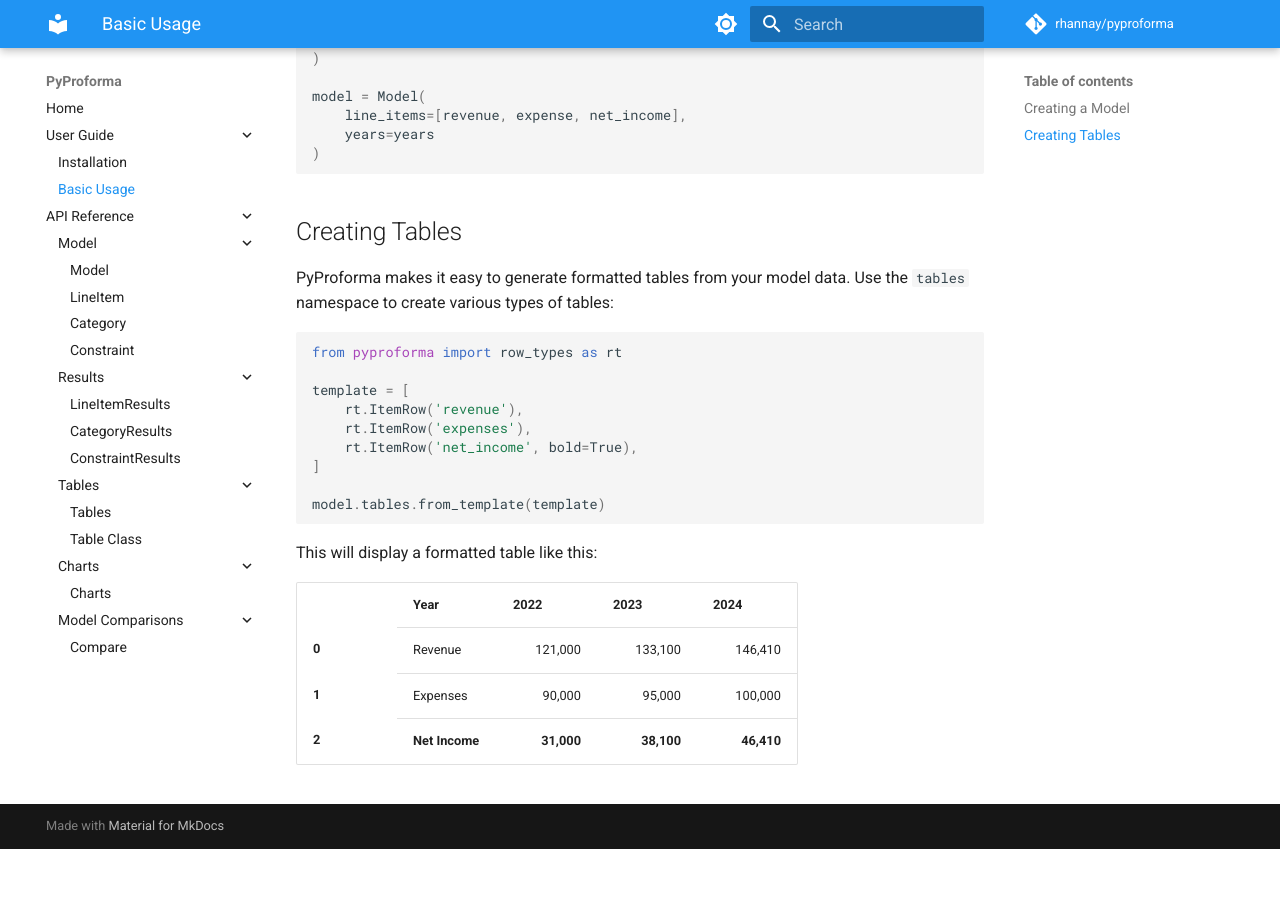
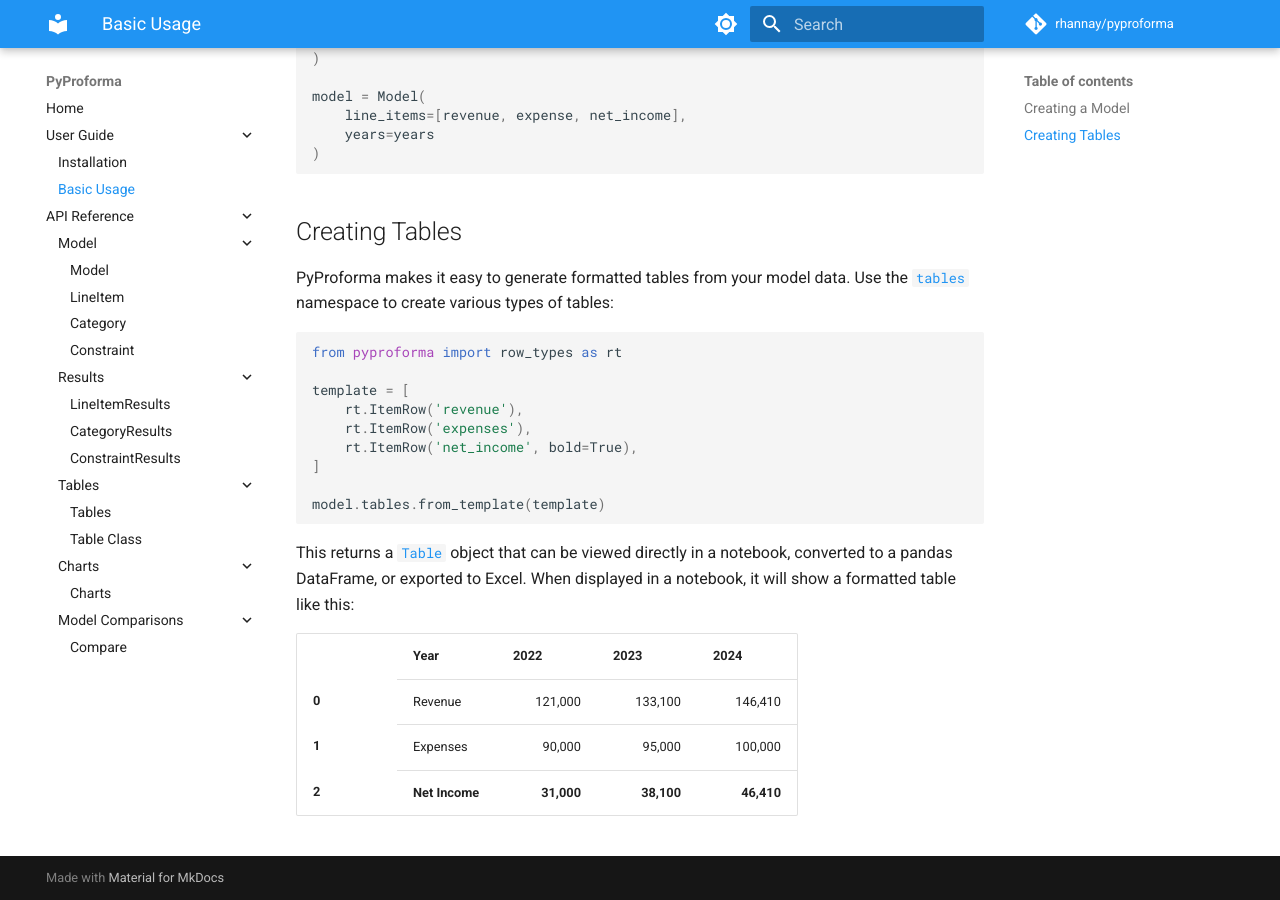
Before and after one commit to rhannay/pyproforma, an MkDocs documentation site: the page built from docs/user-guide/basic-usage.md, in a window 1280 px wide and 900 px high, scrolled down 832 px. Built offline with MkDocs 1.6.1 and Material for MkDocs 9.7.7, drawn with Linux system fonts in a browser that asks for light colours; comment, search, counter and statistics services are not loaded; before the commit the page ends 1681 px from its top, so only the background shows below that.

Commit message:
Clarify table creation section in basic usage guide to specify return type and usage options

````diff
--- a/docs/user-guide/basic-usage.md
+++ b/docs/user-guide/basic-usage.md
@@ -45,7 +45,7 @@ model = Model(
 
 ## Creating Tables
 
-PyProforma makes it easy to generate formatted tables from your model data. Use the `tables` namespace to create various types of tables:
+PyProforma makes it easy to generate formatted tables from your model data. Use the [`tables`](../api/tables.md) namespace to create various types of tables:
 
 ```python
 from pyproforma import row_types as rt
@@ -59,7 +59,7 @@ template = [
 model.tables.from_template(template)
 ```
 
-This will display a formatted table like this:
+This returns a [`Table`](../api/table.md) object that can be viewed directly in a notebook, converted to a pandas DataFrame, or exported to Excel. When displayed in a notebook, it will show a formatted table like this:
 
 <style type="text/css">
 #T_ad88c_row0_col0, #T_ad88c_row1_col0 {
````
